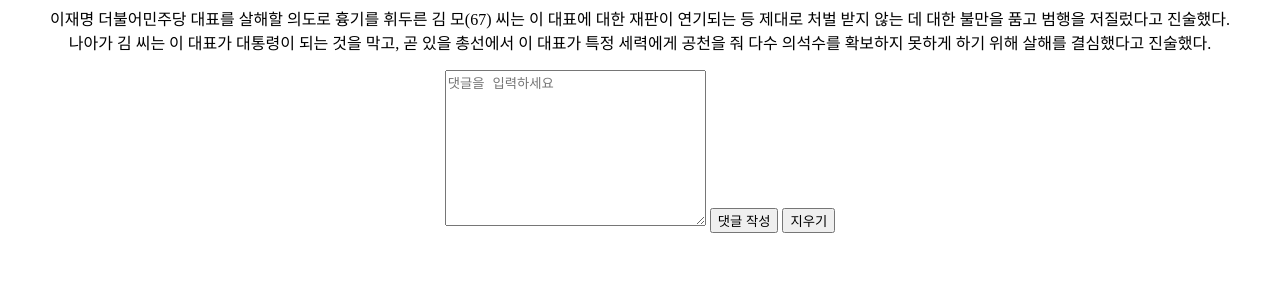
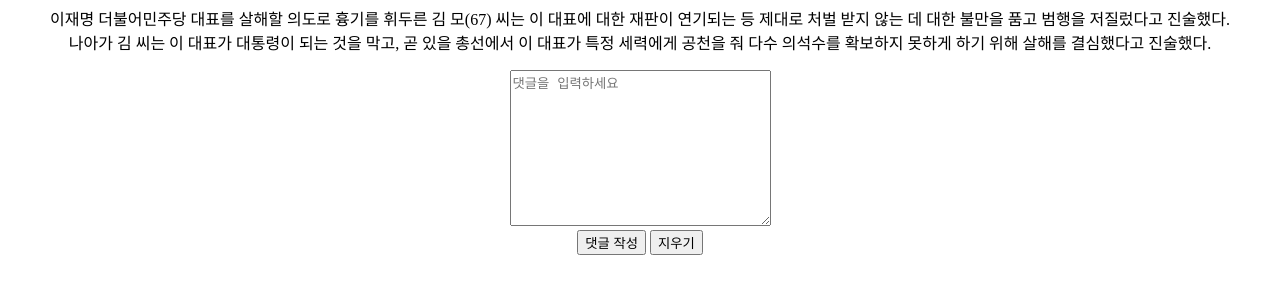
Before and after one commit to GITJUSTDOIT/team03_news, a plain HTML site: page society/society.html in a window 1280 px wide. Shown: the part 445-738 px from the top of the page. Drawn offline with Linux system fonts and the light colour scheme.

Commit message:
Update society.html

```diff
--- a/society/society.html
+++ b/society/society.html
@@ -19,7 +19,7 @@
   <center> <img src="https://www.busan.com/nas/wcms/wcms_data/photos/2024/01/10/2024011013362514780_l.jpg" height="300" alt="기사사진"></center>
   <p>이재명 더불어민주당 대표를 살해할 의도로 흉기를 휘두른 김 모(67) 씨는 이 대표에 대한 재판이 연기되는 등 제대로 처벌 받지 않는 데 대한 불만을 품고 범행을 저질렀다고 진술했다. <br>나아가 김 씨는 이 대표가 대통령이 되는 것을 막고, 곧 있을 총선에서 이 대표가 특정 세력에게 공천을 줘 다수 의석수를 확보하지 못하게 하기 위해 살해를 결심했다고 진술했다.</p>
   <form action="#">
-    <textarea name="comment" id="" cols="30" rows="10" placeholder="댓글을 입력하세요" autocomplete="off"></textarea>
+    <div><textarea name="comment" id="" cols="30" rows="10" placeholder="댓글을 입력하세요" autocomplete="off"></textarea></div>
     <button type="submit">댓글 작성</button>
     <button type="reset">지우기</button>
   </form>
```
